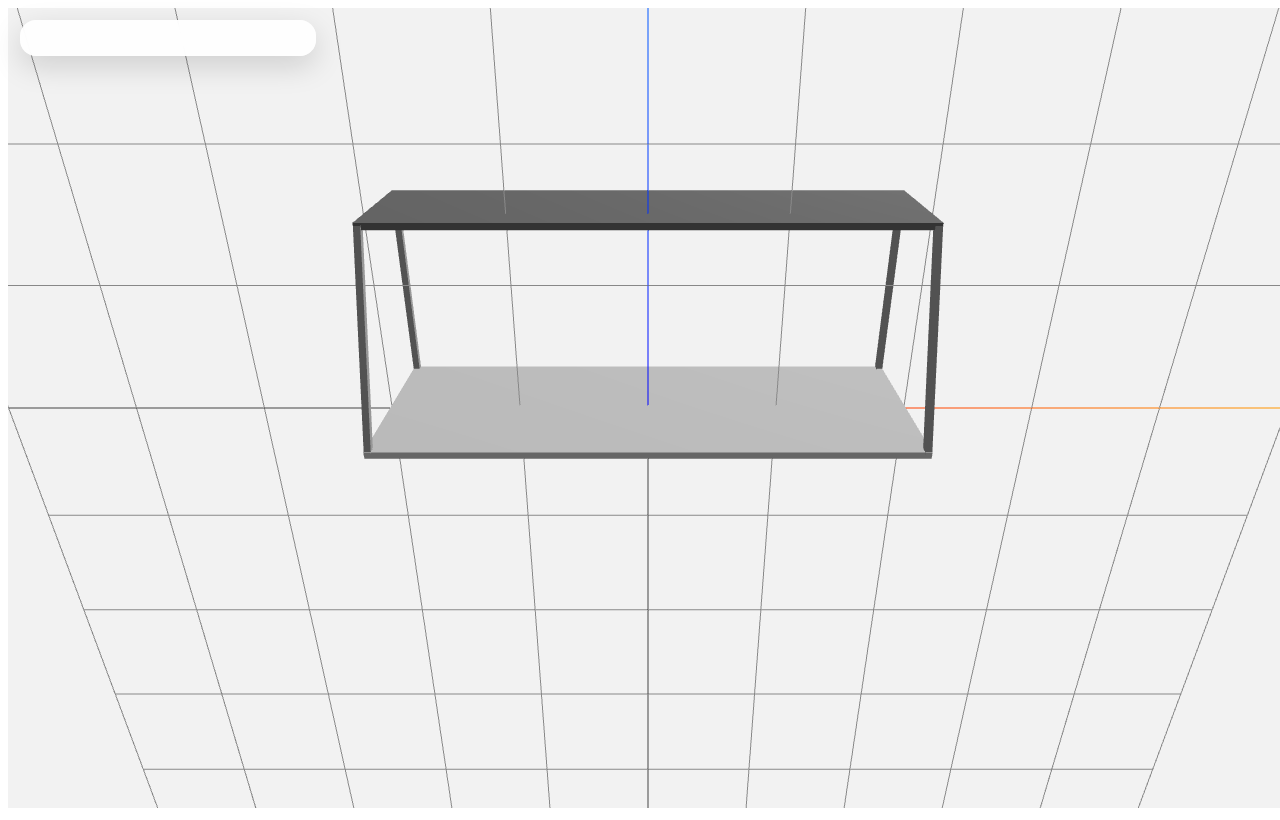
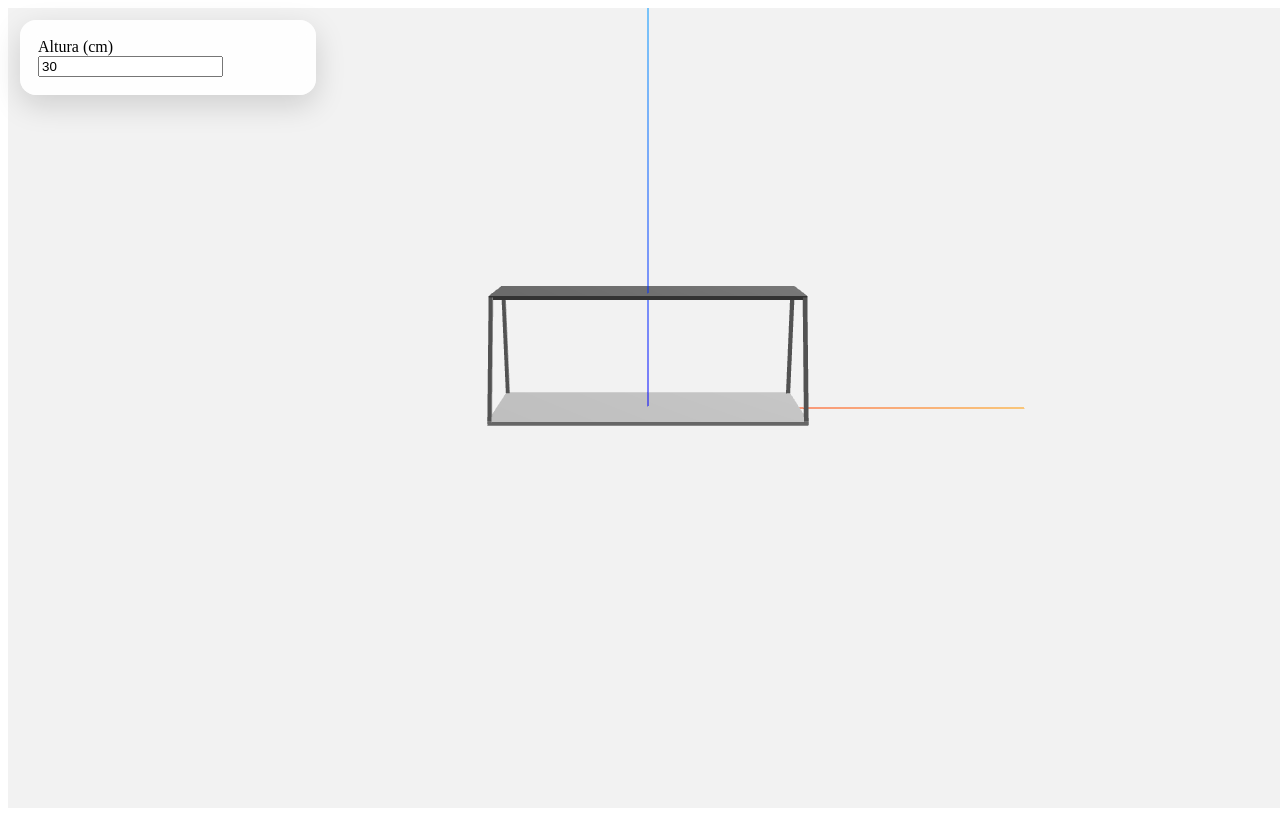
Before and after one commit to maria94mml-boop/3D-Asymmetrical-shelving, a plain HTML site: page index.html in a window 1280 px wide. Drawn offline with nearby package versions, Linux system fonts and the light colour scheme; animation ran at ten frames a second.

Commit message:
Reorganize asymmetric shelf logic into reusable functions and  parametric height handling

```diff
--- a/index.html
+++ b/index.html
@@ -54,7 +54,18 @@
     </style>
 </head>
 <body>
-    <div id="ui"></div>
+    <div id="ui">
+        <div class="control">
+            <label for="heightInput">Altura (cm)</label>
+            <input
+                id="heightInput"
+                type="number"
+                min="30"
+                step="10"
+                value="30"
+            />
+        </div>
+    </div>
     <canvas id="canvas"></canvas>
     <script src="https://cdnjs.cloudflare.com/ajax/libs/three.js/r128/three.min.js"></script>
     <script src="https://cdn.jsdelivr.net/npm/three@0.128.0/examples/js/controls/OrbitControls.js"></script>
--- a/main.js
+++ b/main.js
@@ -1,11 +1,11 @@
 let scene, camera, renderer, controls;
+let shelfGroup = null;
 
 const width = 80;
 const baseDepth = 30;
 const topDepth = 20;
 const height = 30;
 const thickness = 1;
-const halfthickness = thickness / 2;
 
 init();
 animate();
@@ -22,8 +22,8 @@ function init(){
 
     /**Configuración de la cámara alineada con el eje Y, mirando al origen */
     camera = new THREE.PerspectiveCamera(50, window.innerWidth / window.innerHeight, 1, 1000);
-    camera.position.set(0, -120, 60);
-    camera.lookAt(0, 0, 10);
+    camera.position.set(0, -220, 60);
+    camera.lookAt(0, 0, height / 2);
 
     /**Configuración del renderer */
     renderer = new THREE.WebGLRenderer({
@@ -43,8 +43,8 @@ function init(){
     scene.add(dir);
 
     /**Utilización de helpers (grid y axes) */
-    const grid = new THREE.GridHelper(200, 10);
-    scene.add(grid);
+    //const grid = new THREE.GridHelper(200, 10);
+    //scene.add(grid);
     const axes = new THREE.AxesHelper(100);
     scene.add(axes);
 
@@ -57,80 +57,13 @@ function init(){
     controls.enableZoom = true;
     controls.update();
 
+    /**Configuración del input para la altura del estante */
+    const heightInput = document.getElementById("heightInput");
 
-    /**Creación base y parte superior */
-    const baseGeometry = new THREE.BoxGeometry(width, baseDepth, thickness);
-    const baseMaterial = new THREE.MeshStandardMaterial({color: 0x808080});
-    const base = new THREE.Mesh(baseGeometry, baseMaterial);
-    base.position.set(0, 0, 0);
-    scene.add(base);
-
-    const topGeometry = new THREE.BoxGeometry(width, topDepth, thickness);
-    const topMaterial = new THREE.MeshStandardMaterial({color: 0x404040});
-    const top = new THREE.Mesh(topGeometry, topMaterial);
-    const offsetY= (baseDepth - topDepth)/2;
-    top.position.set(0, offsetY, height);
-    scene.add(top);
-
-    /**Cálculo de las coordenadas de las esquinas */
-    const halfWidth = width / 2;
-    console.log("halfWidth:", halfWidth);
-    const halfBaseDepth = baseDepth / 2;
-    console.log("halfBaseDepth:", halfBaseDepth);
-    const halfTopDepth = topDepth / 2;
-    console.log("halfTopDepth:", halfTopDepth);
-
-    /**Comprobación de puntos */
-    const p = new THREE.Vector3(40,15,0);
-    const p1= new THREE.Vector3(-40,15,0);
-    const p2= new THREE.Vector3(40,-15,0);
-    const p3= new THREE.Vector3(-40,-15,0);
-
-    //drawPoint(p, 0x0000ff);
-    //drawPoint(p1, 0xff0000);
-    //drawPoint(p2, 0x00ff00);
-    //drawPoint(p3, 0xffff00);
-
-    const p4 = new THREE.Vector3(39,15,30);
-    const p5= new THREE.Vector3(-40,15,30);
-    const p6= new THREE.Vector3(40,-5,30);
-    const p7= new THREE.Vector3(-40,-5,30);
-
-    //drawPoint(p4, 0x0000ff);
-    //drawPoint(p5, 0xff0000);
-    //drawPoint(p6, 0x00ff00);
-    //drawPoint(p7, 0xffff00);
-
-
-    /* Esquinas de la base y la parte superior */
-    const baseCorners = [
-    new THREE.Vector3( halfWidth - halfthickness,  halfBaseDepth - halfthickness, 0),
-    new THREE.Vector3(-halfWidth + halfthickness,  halfBaseDepth - halfthickness, 0),
-    new THREE.Vector3( halfWidth - halfthickness, -halfBaseDepth + halfthickness, 0),
-    new THREE.Vector3(-halfWidth + halfthickness, -halfBaseDepth + halfthickness, 0),
-    ];
-    console.log("baseCorners:", baseCorners);
-
-    const topCorners = [
-    new THREE.Vector3( halfWidth - halfthickness,  offsetY + halfTopDepth - halfthickness, height),
-    new THREE.Vector3(-halfWidth + halfthickness,  offsetY + halfTopDepth - halfthickness, height),
-    new THREE.Vector3( halfWidth - halfthickness,  offsetY - halfTopDepth + halfthickness, height),
-    new THREE.Vector3(-halfWidth + halfthickness,  offsetY - halfTopDepth + halfthickness, height),
-    ];
-    console.log("topCorners:", topCorners);
-
-    const lateralMaterial = new THREE.MeshStandardMaterial({ color: 0x666666 });
-
-    /**Creación de los laterales */
-    for (let i = 0; i < 4; i++) {
-    const lateral = createLateral(
-        baseCorners[i],
-        topCorners[i],
-        lateralMaterial
-    );
-    console.log("lateral", i, ":", lateral);
-    scene.add(lateral);
-    }
+    heightInput.addEventListener("input", () => {
+        const newHeight = Number(heightInput.value);
+        buildAsymmetricShelf(newHeight);
+    });
 
     /**Evento de redimensionamiento de la ventana */
     window.addEventListener('resize', onResize);
@@ -144,6 +77,21 @@ function drawPoint(position, color = 0xff0000, size = 2) {
     sphere.position.copy(position);
     scene.add(sphere);
     return sphere;
+}
+
+/** Función para calcular las esquinas de la base y la parte superior */
+function computeCorners(width, depth, z, offsetY=0) {
+
+    const halfWidth = width / 2;
+    const halfDepth= depth / 2;
+    const halfthickness = thickness / 2;
+
+    return [
+        new THREE.Vector3( halfWidth - halfthickness, offsetY + halfDepth - halfthickness, z),
+        new THREE.Vector3(-halfWidth + halfthickness, offsetY + halfDepth - halfthickness, z),
+        new THREE.Vector3( halfWidth - halfthickness, offsetY - halfDepth + halfthickness, z),
+        new THREE.Vector3(-halfWidth + halfthickness, offsetY - halfDepth + halfthickness, z),
+    ];
 }
 
 /** Función para crear los laterales */
@@ -167,6 +115,54 @@ function createLateral(from, to, material) {
     return mesh;
 }
 
+/** Función para crear la geometría del estante */
+function createShelfGeometry(shelfGroup, height) {
+
+
+    /**Creación base y parte superior */
+    const baseGeometry = new THREE.BoxGeometry(width, baseDepth, thickness);
+    const baseMaterial = new THREE.MeshStandardMaterial({color: 0x808080});
+    const base = new THREE.Mesh(baseGeometry, baseMaterial);
+    base.position.set(0, 0, 0);
+    shelfGroup.add(base);
+
+    const topGeometry = new THREE.BoxGeometry(width, topDepth, thickness);
+    const topMaterial = new THREE.MeshStandardMaterial({color: 0x404040});
+    const top = new THREE.Mesh(topGeometry, topMaterial);
+    const offsetY= (baseDepth - topDepth)/2;
+    top.position.set(0, offsetY, height);
+    shelfGroup.add(top);
+
+    /**Cálculo de las esquinas */
+    const baseCorners = computeCorners(width, baseDepth, 0);
+    const topCorners = computeCorners(width,topDepth, height,offsetY);
+
+    const lateralMaterial = new THREE.MeshStandardMaterial({ color: 0x666666 });
+
+    /**Creación de los laterales */
+    for (let i = 0; i < 4; i++) {
+    const lateral = createLateral(
+        baseCorners[i],
+        topCorners[i],
+        lateralMaterial
+    );
+    console.log("lateral", i, ":", lateral);
+    shelfGroup.add(lateral);
+    }
+}
+
+/** Función para construir el estante asimétrico */
+function buildAsymmetricShelf(height) {
+    if (shelfGroup) {
+        scene.remove(shelfGroup);
+    }
+
+    shelfGroup = new THREE.Group();
+    scene.add(shelfGroup);
+
+    createShelfGeometry(shelfGroup, height);
+}
+
 /** Función de animación */
 function animate(){
     requestAnimationFrame(animate);
@@ -179,3 +175,5 @@ function onResize() {
     camera.updateProjectionMatrix();
     renderer.setSize(window.innerWidth, window.innerHeight);
 }
+
+buildAsymmetricShelf(30);
```
